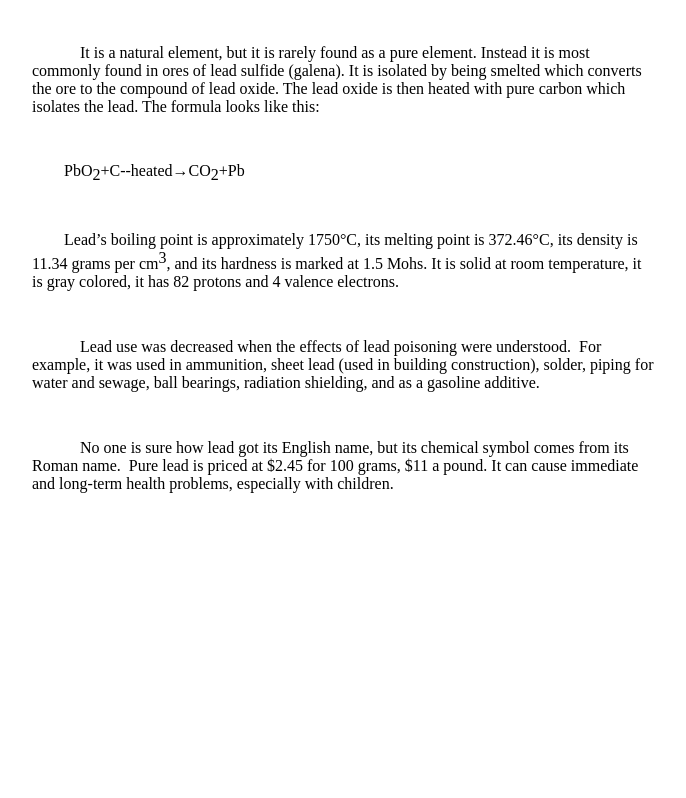
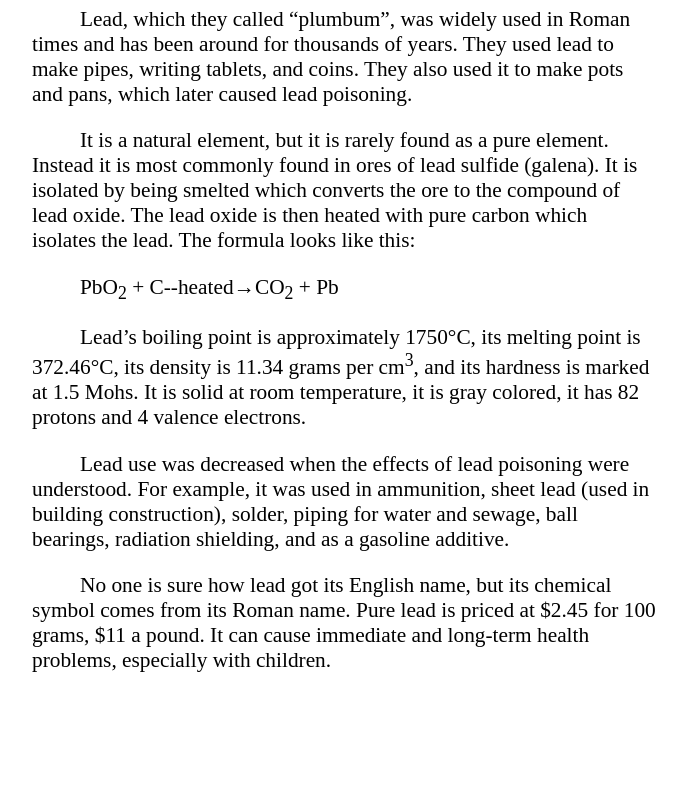
Before and after one commit to RariSafari/RariSafari.github.io, a plain HTML site: page lead.html in a window 1280 px wide. Shown: the part 177-975 px from the top of the page, without its empty margins (72-758 px from the left). Before the commit the page ends 800 px from the top, so only its background shows below. Drawn offline with Linux system fonts and the light colour scheme.

Commit message:
Refactor

```diff
--- a/lead.html
+++ b/lead.html
@@ -1,41 +1,63 @@
 <!DOCTYPE html>
-<html><head><title>Lead</title><meta content="text/html;
-charset=UTF-8"
-http-equiv="content-type"><style type="text/css">ol{margin:0;padding:0}.c0{widows:2;orphans:2;height:11pt;direction:ltr}.c2{widows:2;orphans:2;text-indent:36pt;direction:ltr}.c6{max-width:468pt;background-color:#ffffff;padding:72pt
-72pt 72pt
-72pt}.c5{widows:2;orphans:2;direction:ltr}.c1{vertical-align:super}.c3{vertical-align:sub}.c4{text-indent:36pt}.title{widows:2;padding-top:0pt;line-height:1.15;orphans:2;text-align:left;color:#000000;font-size:21pt;font-family:"Trebuchet
-MS";padding-bottom:0pt;page-break-after:avoid}.subtitle{widows:2;padding-top:0pt;line-height:1.15;orphans:2;text-align:left;color:#666666;font-style:italic;font-size:13pt;font-family:"Trebuchet
-MS";padding-bottom:10pt;page-break-after:avoid}li{color:#000000;font-size:11pt;font-family:"Arial"}p{color:#000000;font-size:11pt;margin:0;font-family:"Arial"}h1{widows:2;padding-top:10pt;line-height:1.15;orphans:2;text-align:left;color:#000000;font-size:16pt;font-family:"Trebuchet
-MS";padding-bottom:0pt;page-break-after:avoid}h2{widows:2;padding-top:10pt;line-height:1.15;orphans:2;text-align:left;color:#000000;font-size:13pt;font-family:"Trebuchet
-MS";font-weight:bold;padding-bottom:0pt;page-break-after:avoid}h3{widows:2;padding-top:8pt;line-height:1.15;orphans:2;text-align:left;color:#666666;font-size:12pt;font-family:"Trebuchet
-MS";font-weight:bold;padding-bottom:0pt;page-break-after:avoid}h4{widows:2;padding-top:8pt;line-height:1.15;orphans:2;text-align:left;color:#666666;font-size:11pt;text-decoration:underline;font-family:"Trebuchet
-MS";padding-bottom:0pt;page-break-after:avoid}h5{widows:2;padding-top:8pt;line-height:1.15;orphans:2;text-align:left;color:#666666;font-size:11pt;font-family:"Trebuchet
-MS";padding-bottom:0pt;page-break-after:avoid}h6{widows:2;padding-top:8pt;line-height:1.15;orphans:2;text-align:left;color:#666666;font-style:italic;font-size:11pt;font-family:"Trebuchet
-MS";padding-bottom:0pt;page-break-after:avoid}</style></head><body class="c6"><p class="c2"><span>Lead,
-which they called &ldquo;plumbum&rdquo;, was widely used in Roman
-times and has been around for thousands of years. They used lead to
-make pipes, writing tablets, and coins. They also used it to make pots
-and pans, which later caused lead poisoning.</span></p><p class="c0
-c4"><span></span></p><p class="c2"><span>It is a natural element, but
-it is rarely found as a pure element. Instead it is most commonly
-found in ores of lead sulfide (galena). It is isolated by being
-smelted which converts the ore to the compound of lead oxide. The lead
-oxide is then heated with pure carbon which isolates the lead. The
-formula looks like this:</span></p><p class="c0
-c4"><span></span></p><p class="c5"><span>&nbsp;&nbsp;&nbsp;&nbsp;&nbsp;&nbsp;&nbsp;&nbsp;PbO</span><span class="c3">2</span><span>+C--heated&rarr;CO</span><span class="c3">2</span><span>+Pb</span></p><p class="c0"><span></span></p><p class="c5"><span>&nbsp;&nbsp;&nbsp;&nbsp;&nbsp;&nbsp;&nbsp;&nbsp;Lead&rsquo;s
-boiling point is approximately 1750&deg;C, its melting point is
-372.46&deg;C, its density is 11.34 grams per
-cm</span><span class="c1">3</span><span>, and its hardness is marked
-at 1.5 Mohs. It is solid at room temperature, it is gray colored, it
-has 82 protons and 4 valence
-electrons.</span></p><p class="c0"><span></span></p><p class="c2"><span>Lead
-use was decreased when the effects of lead poisoning were
-understood. &nbsp;For example, it was used in ammunition, sheet lead
-(used in building construction), solder, piping for water and sewage,
-ball bearings, radiation shielding, and as a gasoline
-additive.</span></p><p class="c0
-c4"><span></span></p><p class="c2"><span>No one is sure how lead got
-its English name, but its chemical symbol comes from its Roman
-name. &nbsp;Pure lead is priced at $2.45 for 100 grams, $11 a
-pound. It can cause immediate and long-term health problems,
-especially with children.</span></p></body></html>
+<html>
+  <head>
+    <title>Lead</title>
+    <meta content="text/html; charset=UTF-8" http-equiv="content-type">
+
+    <style type="text/css">
+      body{max-width:468pt;background-color:#ffffff;padding:72pt 72pt 72pt 72pt}
+      h1{text-align:center;color:grey}
+      p{color:#000000;font-size:16pt;text-indent:36pt}
+    </style>
+
+  </head>
+  <body class="body">
+
+    <h1>Lead</h1>
+
+    <p>
+      Lead, which they called &ldquo;plumbum&rdquo;, was widely used
+      in Roman times and has been around for thousands of years. They
+      used lead to make pipes, writing tablets, and coins. They also
+      used it to make pots and pans, which later caused lead
+      poisoning.
+    </p>
+
+    <p>
+      It is a natural element, but it is rarely found as a pure
+      element. Instead it is most commonly found in ores of lead
+      sulfide (galena). It is isolated by being smelted which converts
+      the ore to the compound of lead oxide. The lead oxide is then
+      heated with pure carbon which isolates the lead. The formula
+      looks like this:
+    </p>
+
+    <p>
+      PbO<sub>2</sub> + C--heated&rarr;CO<sub>2</sub> + Pb
+    </p>
+
+    <p>
+      Lead&rsquo;s boiling point is approximately 1750&deg;C, its
+      melting point is 372.46&deg;C, its density is 11.34 grams per
+      cm<sup>3</sup>, and its hardness is marked at 1.5 Mohs. It is
+      solid at room temperature, it is gray colored, it has 82 protons
+      and 4 valence electrons.
+    </p>
+
+    <p>
+      Lead use was decreased when the effects of lead poisoning were
+      understood. For example, it was used in ammunition, sheet lead
+      (used in building construction), solder, piping for water and
+      sewage, ball bearings, radiation shielding, and as a gasoline
+      additive.
+    </p>
+
+    <p>
+      No one is sure how lead got its English name, but its chemical
+      symbol comes from its Roman name. Pure lead is priced at $2.45
+      for 100 grams, $11 a pound. It can cause immediate and long-term
+      health problems, especially with children.
+    </p>
+
+  </body>
+</html>
```
